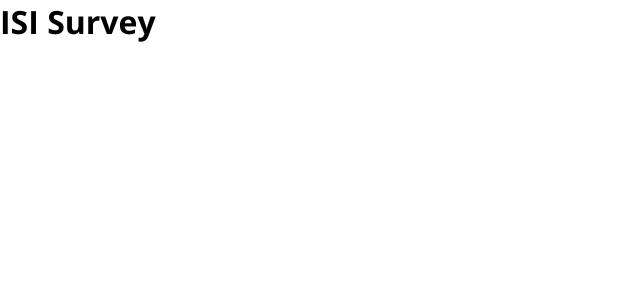
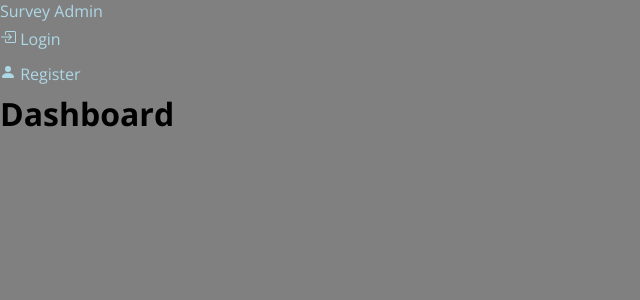
Before and after one commit to Punvireakroth/Survey, a React (Create React App) app in the folder client/: page / in a window 1280 px wide. Shown: the top 300 px of the page, without its empty margins (0-640 px from the left). Built offline with nearby package versions, Linux system fonts and the light colour scheme.

Commit message:
setup basic route and header component

```diff
--- a/client/package.json
+++ b/client/package.json
@@ -8,10 +8,13 @@
     "@testing-library/react": "^13.4.0",
     "@testing-library/user-event": "^14.4.3",
     "react": "^18.2.0",
+    "react-bootstrap-icons": "^1.10.3",
+    "react-dev-utils": "^12.0.1",
     "react-dom": "^18.2.0",
     "react-redux": "^8.0.7",
     "react-router-dom": "^6.12.1",
     "react-scripts": "5.0.1",
+    "react-toastify": "^9.1.3",
     "web-vitals": "^2.1.4"
   },
   "scripts": {
--- a/client/src/App.js
+++ b/client/src/App.js
@@ -1,7 +1,25 @@
+import { BrowserRouter as Router, Routes, Route } from "react-router-dom";
+import { ToastContainer } from "react-toastify";
+import Dashboard from "./pages/Dashboard";
+import Login from "./pages/Login";
+import Register from "./pages/Register";
+import Header from "./components/Header";
+import "react-toastify/dist/ReactToastify.css";
+
 function App() {
   return (
     <>
-      <h1>ISI Survey</h1>
+      <Router>
+        <div className="container">
+          <Header />
+          <Routes>
+            <Route path="/" element={<Dashboard />} />
+            <Route path="/login" element={<Login />} />
+            <Route path="/register" element={<Register />} />
+          </Routes>
+        </div>
+      </Router>
+      <ToastContainer />
     </>
   );
 }
--- /dev/null
+++ b/client/src/components/Header.jsx
@@ -0,0 +1,31 @@
+import {
+  BsBoxArrowInRight,
+  BsBoxArrowInLeft,
+  BsFillPersonFill,
+} from "react-icons/bs";
+
+import { Link, useNavigate } from "react-router-dom";
+
+export default function Header() {
+  return (
+    <div>
+      <header className="header">
+        <div className="logo">
+          <Link to="/">Survey Admin</Link>
+        </div>
+        <ul>
+          <li>
+            <Link to="/login">
+              <BsBoxArrowInRight /> Login
+            </Link>
+          </li>
+          <li>
+            <Link to="/register">
+              <BsFillPersonFill /> Register
+            </Link>
+          </li>
+        </ul>
+      </header>
+    </div>
+  );
+}
--- a/client/src/index.css
+++ b/client/src/index.css
@@ -12,6 +12,7 @@ body {
   height: 100vh;
   -webkit-font-smoothing: antialiased;
   -moz-osx-font-smoothing: grayscale;
+  background: grey;
 }
 
 a {
@@ -102,38 +103,59 @@ h3 {
 }
 
 // Loading
-.lds-ring {
+.lds-ripple {
   display: inline-block;
   position: relative;
   width: 80px;
   height: 80px;
 }
-.lds-ring div {
-  box-sizing: border-box;
-  display: block;
+.lds-ripple div {
   position: absolute;
-  width: 64px;
-  height: 64px;
-  margin: 8px;
-  border: 8px solid #fff;
+  border: 4px solid #fff;
+  opacity: 1;
   border-radius: 50%;
-  animation: lds-ring 1.2s cubic-bezier(0.5, 0, 0.5, 1) infinite;
-  border-color: #fff transparent transparent transparent;
+  animation: lds-ripple 1s cubic-bezier(0, 0.2, 0.8, 1) infinite;
 }
-.lds-ring div:nth-child(1) {
-  animation-delay: -0.45s;
+.lds-ripple div:nth-child(2) {
+  animation-delay: -0.5s;
 }
-.lds-ring div:nth-child(2) {
-  animation-delay: -0.3s;
-}
-.lds-ring div:nth-child(3) {
-  animation-delay: -0.15s;
-}
-@keyframes lds-ring {
+@keyframes lds-ripple {
   0% {
-    transform: rotate(0deg);
+    top: 36px;
+    left: 36px;
+    width: 0;
+    height: 0;
+    opacity: 0;
+  }
+  4.9% {
+    top: 36px;
+    left: 36px;
+    width: 0;
+    height: 0;
+    opacity: 0;
+  }
+  5% {
+    top: 36px;
+    left: 36px;
+    width: 0;
+    height: 0;
+    opacity: 1;
   }
   100% {
-    transform: rotate(360deg);
+    top: 0px;
+    left: 0px;
+    width: 72px;
+    height: 72px;
+    opacity: 0;
   }
 }
+
+@media (max-width: 600px) {
+  .form {
+    width: 90%;
+  }
+
+  .heading h1 {
+    font-size: 2rem;
+  }
+}
--- /dev/null
+++ b/client/src/pages/Dashboard.jsx
@@ -0,0 +1,11 @@
+import React from "react";
+
+function Dashboard() {
+  return (
+    <div>
+      <h1>Dashboard</h1>
+    </div>
+  );
+}
+
+export default Dashboard;
--- /dev/null
+++ b/client/src/pages/Login.jsx
@@ -0,0 +1,11 @@
+import React from "react";
+
+function Login() {
+  return (
+    <div>
+      <h1>Login</h1>
+    </div>
+  );
+}
+
+export default Login;
--- /dev/null
+++ b/client/src/pages/Register.jsx
@@ -0,0 +1,11 @@
+import React from "react";
+
+function Register() {
+  return (
+    <div>
+      <h1>Register</h1>
+    </div>
+  );
+}
+
+export default Register;
```
Also changed, not shown: 1 other file (tests, documents, lock files or other folders).
